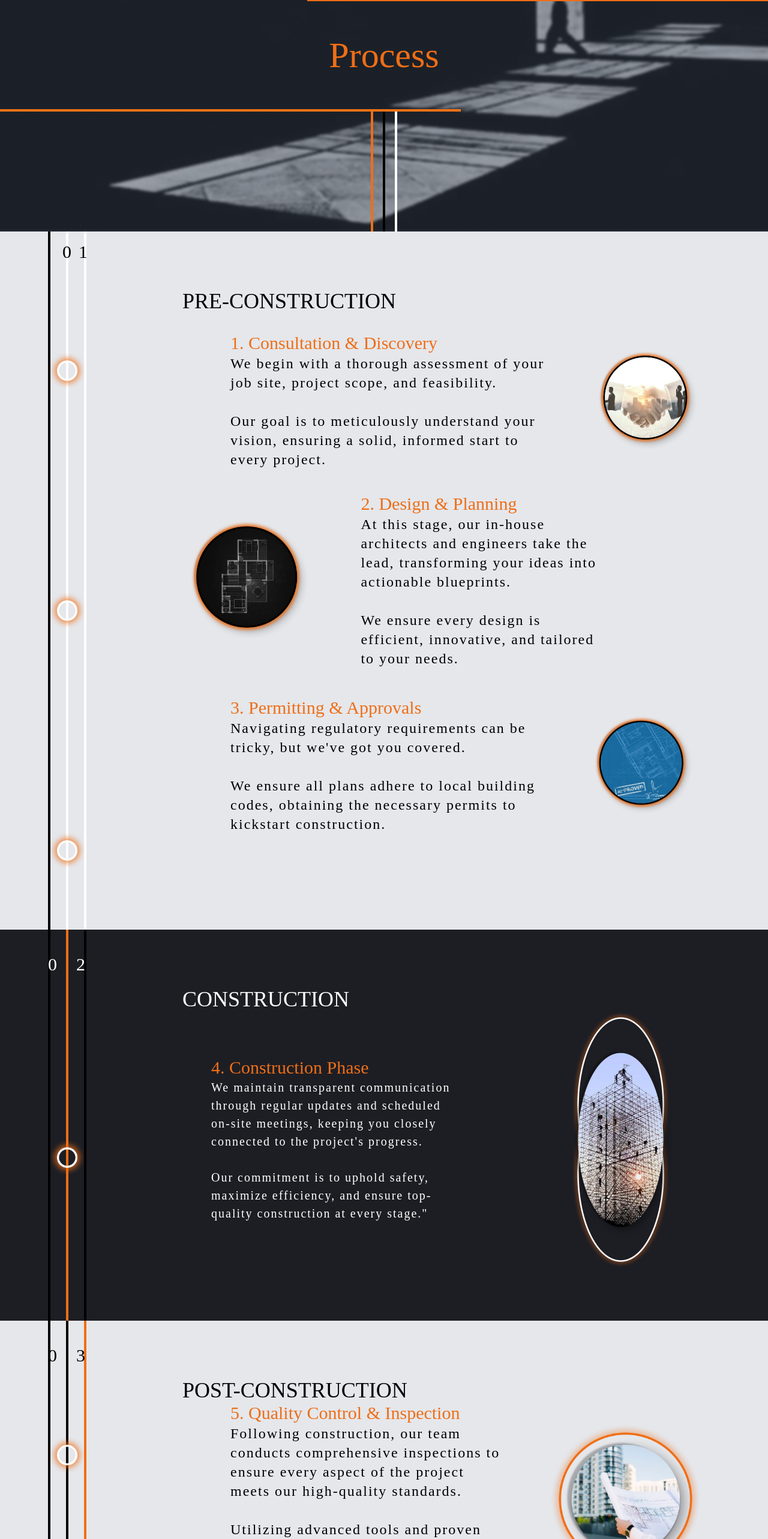
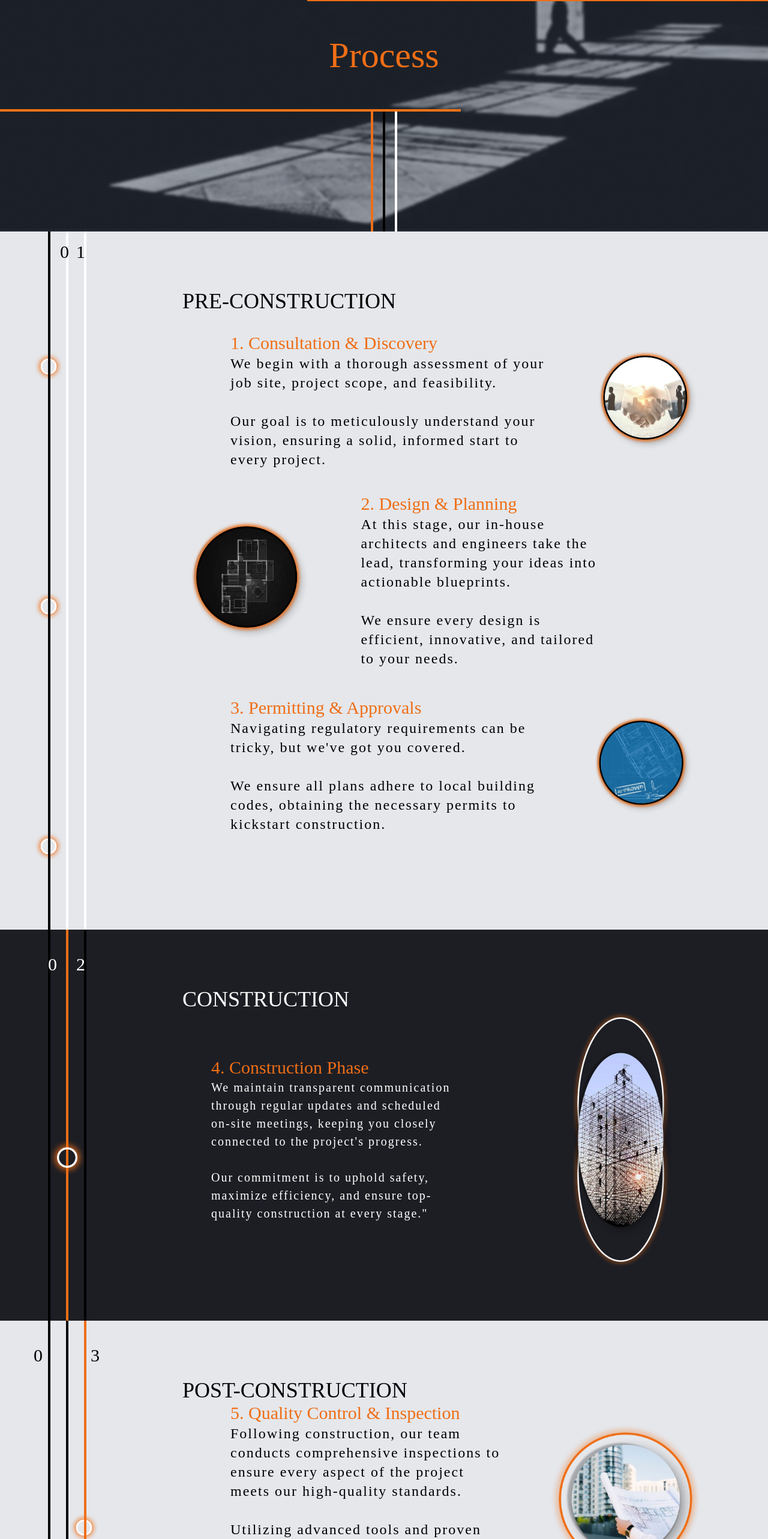
Before and after one commit to ErfanAalam/GFB, a React (Create React App) app: page /process in a window 1280 px wide. Shown: the part 226-2792 px from the top of the page at 60% size. Built offline with nearby package versions, Linux system fonts and the light colour scheme; a web font is replaced by a local one.

Commit message:
process bug fixed

```diff
--- a/src/navbar/Navbar.js
+++ b/src/navbar/Navbar.js
@@ -21,13 +21,13 @@ const Navbar = () => {
                 <a href='/'><img src='/Assets/logo.png' className='w-[100px] h-[44px] ml-10 mt-4' alt=""  /></a>
                 {
                     open ?
-                        <div className='bg-black flex flex-col p-8 w-[100%] h-[100vh] justify-between top-[-1rem] absolute z-[100]'>
+                        <div className='bg-black flex flex-col p-8 w-[100%] gap-32 justify-between top-[-1rem] absolute z-[100]'>
                             <div className='flex justify-between '>
                                <a href='/'> <img src='/Assets/logo.png' className='w-[100px] h-[44px]' alt="" /></a>
                                 <button onClick={() => setOpen(!open)}> <CloseIcon  fontSize='large'/> </button>
                             </div>
 
-                            <div className='flex flex-col   px-4 gap-8 '>
+                            <div className='flex flex-col px-4 gap-8 '>
                                 <a href="/services"> SERVICES</a>
                                 <hr className='w-[95%] ' />
                                 <a href="/process"> PROCESS</a>
@@ -38,7 +38,7 @@ const Navbar = () => {
                                 <hr className='w-[95%] ' />
                             </div>
                             <div className='flex justify-center'>
-                                <button className='w-[380px]  p-6  text-[24px] bg-[#EF6E16] rounded-lg'>Free Consultation</button>
+                                <button className='w-[380px] p-6 text-[24px] bg-[#EF6E16] rounded-lg'>Free Consultation</button>
                             </div>
                         </div>
                         :
--- a/src/screens/home/process/index.js
+++ b/src/screens/home/process/index.js
@@ -12,9 +12,9 @@ const Process = () => {
 
         <div className='bg-cover bg-center z-10 relative flex flex-wrap md:flex-row flex-col items-center justify-evenly px-10  md:p-20 pb-10 gap-20 py-10' style={{ backgroundImage: "url('/Assets/Home/bg/process.png')" }}>
         <div className='overflow-hidden flex w-[64px] justify-between absolute left-[50%] top-[-30px] md:hidden z-[60] ' >
-          <span className={`w-[4px] h-[2220px]  bg-[${colors.mainTextColor}]`}> </span>
-          <span className='w-[4px]  h-[2220px]  bg-black'> </span>
-          <span className='w-[4px]  h-[2220px] bg-white'></span>
+          <span className={`w-[4px] h-[2200px]  bg-[${colors.mainTextColor}]`}> </span>
+          <span className='w-[4px]  h-[2200px]  bg-black'> </span>
+          <span className='w-[4px]  h-[2200px] bg-white'></span>
         </div>
           <div className=' relative z-[80] '>
             <span className='absolute md:top-10 top-20 left-24 text-[34px]  text-orange-500 z-30'>01</span>
--- a/src/screens/process/Post-Construction/index.js
+++ b/src/screens/process/Post-Construction/index.js
@@ -4,18 +4,17 @@ import colors from '../../../utils/color'
 
 const PostConstruction = () => {
   return (
-    <div id='postConstruction' className='bg-gray-200 flex '>
+    <div id='postConstruction' className='bg-gray-200 flex relative'>
 
-      <div className='overflow-hidden flex w-[64px] relative mx-2 md:mx-20 justify-between  ' >
-      <div className='absolute top-10 flex left-0 gap-8'>
+        <div className='absolute top-10 flex left-4 md:left-14 md:gap-20 gap-4'>
           <span className='text-3xl'>0</span>
           <span className='text-3xl'>3</span>
         </div>
-        <span className='w-[4px] h-[100%] bg-black '>
-        <img src='Assets/Contact us/2.png' className='absolute md:top-48 top-32 left-0 '/>
-        <img src='Assets/Contact us/2.png' className='absolute md:top-[600px] bottom-[600px] left-0 '/>
+        <img src='Assets/Contact us/2.png' className='w-[50px] absolute md:top-80 top-48 left-[45px] md:left-[115px] ' />
+        <img src='Assets/Contact us/2.png' className='w-[50px] absolute md:top-[800px] bottom-[600px] left-[45px] md:left-[115px] ' />
 
-          </span>
+      <div className='overflow-hidden flex w-[64px] relative mx-2 md:mx-20 justify-between  ' >
+        <span className='w-[4px] h-[100%] bg-black '></span>
         <span className='w-[4px] h-[100%] bg-black'></span>
         <span className={`w-[4px] h-[100%] bg-[${colors.mainTextColor}]`}></span>
       </div>
--- a/src/screens/process/Pre-construction/index.js
+++ b/src/screens/process/Pre-construction/index.js
@@ -4,17 +4,20 @@ import colors from '../../../utils/color'
 
 const PreConstruction = () => {
   return (
-    <div className='bg-gray-200 flex  '>
+    <div className='bg-gray-200 flex relative '>
 
-      <div id='preconstruction' className='overflow-hidden flex w-[64px] mx-2 md:mx-20 relative z-50 justify-between  ' >
-        <div className='absolute top-4 flex left-6 gap-3'>
+      <img src='Assets/Contact us/2.png' className='w-[50px] absolute md:top-[200px]  top-14       left-[-10px] md:left-14 border-black' />
+      <img src='Assets/Contact us/2.png' className='w-[50px] absolute md:top-[600px]  top-[700px]  left-[-10px] md:left-14 border-black' />
+      <img src='Assets/Contact us/2.png' className='w-[50px] absolute md:top-[1000px] top-[1350px] left-[-10px] md:left-14 border-black' />
+
+      <div id='preconstruction' className='overflow-hidden flex w-[64px] mx-4 md:mx-20 relative z-50 justify-between  ' >
+        <div className='absolute top-4 flex left-5 gap-3'>
           <span className='text-3xl'>0</span>
           <span className='text-3xl'>1</span>
         </div>
+
         <span className='w-[4px] h-[100%] bg-black'>
-          <img src='Assets/Contact us/2.png' className='absolute md:top-[200px] top-14 left-0' />
-          <img src='Assets/Contact us/2.png' className='absolute md:top-[600px]  top-[700px] left-0' />
-          <img src='Assets/Contact us/2.png' className='absolute md:top-[1000px] top-[1350px] left-0' />
+
 
         </span>
         <span className='w-[4px] h-[100%] bg-white'></span>
```
